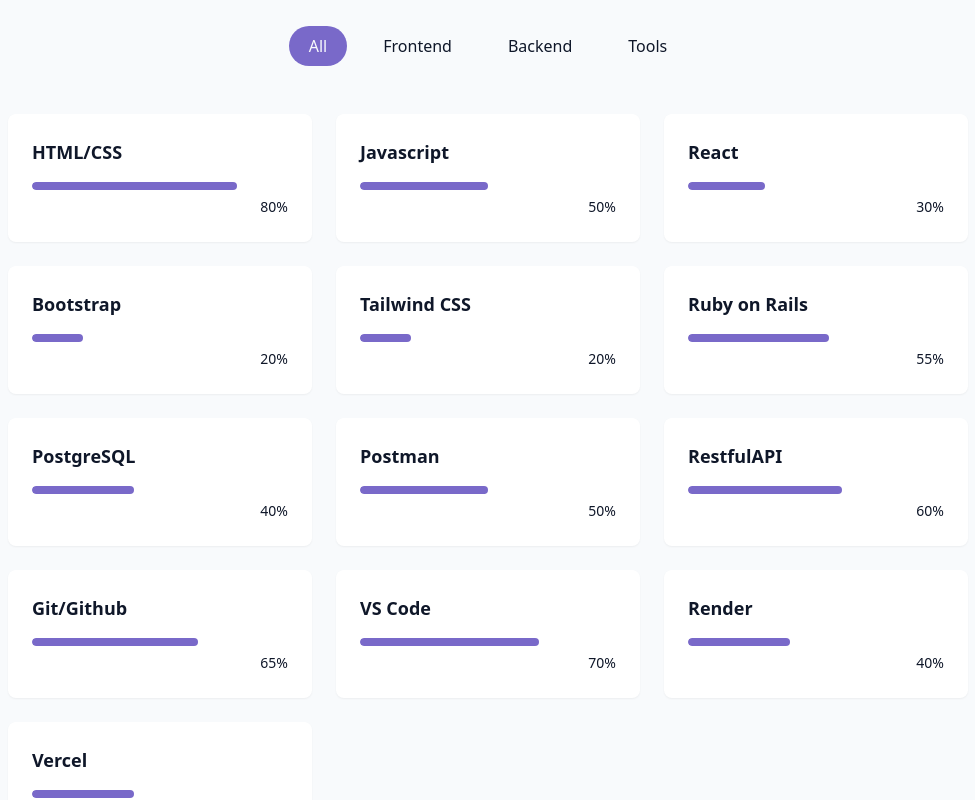
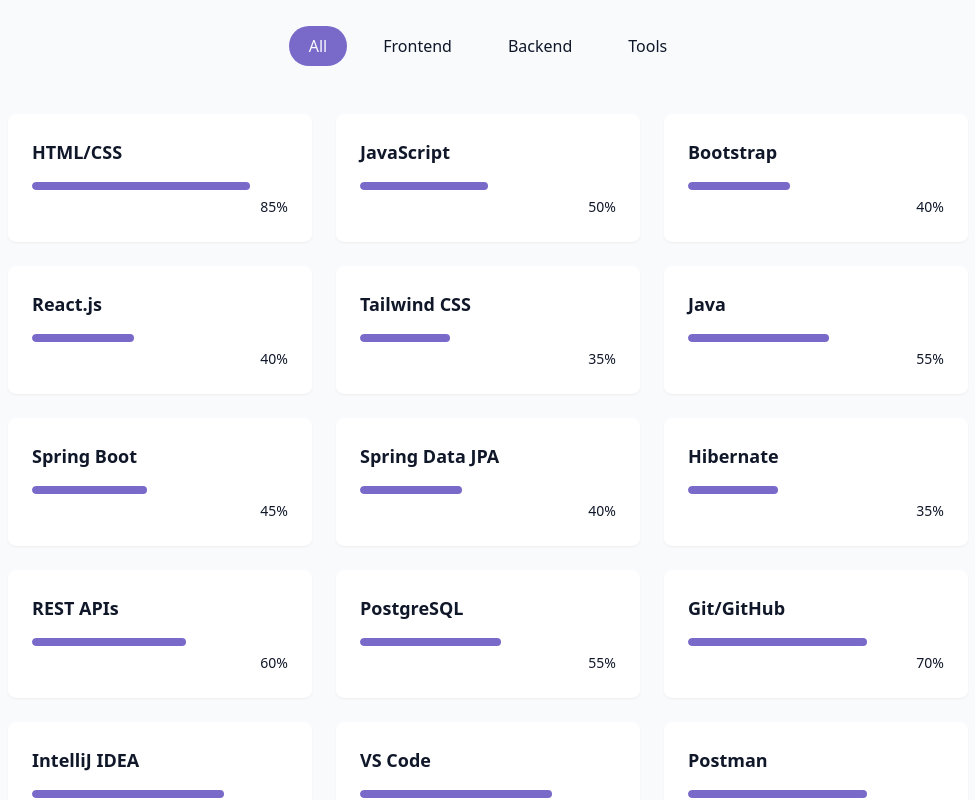
Before and after one commit to nixxiva/Portfolio, a React (Vite) app: page / in a window 1280 px wide. Shown: the part 1760-2560 px from the top of the page, without its empty margins (152-1127 px from the left). Built offline with nearby package versions, Linux system fonts and the light colour scheme.

Commit message:
Revise skill levels and names in SkillsSection
Updated skill levels and names in the SkillsSection component.

```diff
--- a/src/components/SkillsSection.jsx
+++ b/src/components/SkillsSection.jsx
@@ -2,24 +2,30 @@
 import { cn } from "@/lib/utils";
 
 const skills = [
-	// FRONTEND
-  { name: "HTML/CSS", level: 80, category: "frontend"},
-  { name: "Javascript", level: 50, category: "frontend"},
-  { name: "React", level: 30, category: "frontend"},
-  { name: "Bootstrap", level: 20, category: "frontend"},
-  { name: "Tailwind CSS", level: 20, category: "frontend"},
+  // Frontend
+  { name: "HTML/CSS", level: 85, category: "frontend" },
+  { name: "JavaScript", level: 50, category: "frontend" },
+  { name: "Bootstrap", level: 40, category: "frontend" },
+  { name: "React.js", level: 40, category: "frontend" },
+  { name: "Tailwind CSS", level: 35, category: "frontend" },
 
-	// Backend
-  { name: "Ruby on Rails", level: 55, category: "backend"},
-  { name: "PostgreSQL", level: 40, category: "backend"},
-  { name: "Postman", level: 50, category: "backend"},
-  { name: "RestfulAPI", level: 60, category: "backend"},
+  // Backend
+  { name: "Java", level: 55, category: "backend" },
+  { name: "Spring Boot", level: 45, category: "backend" },
+  { name: "Spring Data JPA", level: 40, category: "backend" },
+  { name: "Hibernate", level: 35, category: "backend" },
+  { name: "REST APIs", level: 60, category: "backend" },
+  { name: "PostgreSQL", level: 55, category: "backend" },
 
-	// Tools
-  { name: "Git/Github", level: 65, category: "tools"},
-  { name: "VS Code", level: 70, category: "tools"},
-  { name: "Render", level: 40, category: "tools"},
-  { name: "Vercel", level: 40, category: "tools"},
+  // Tools
+  { name: "Git/GitHub", level: 70, category: "tools" },
+  { name: "IntelliJ IDEA", level: 75, category: "tools" },
+  { name: "VS Code", level: 75, category: "tools" },
+  { name: "Postman", level: 70, category: "tools" },
+  { name: "Render", level: 55, category: "tools" },
+  { name: "Neon PostgreSQL", level: 50, category: "tools" },
+  { name: "TablePlus", level: 55, category: "tools" },
+  { name: "AWS", level: 30, category: "tools" },
 ];
 
 const categories = ["all", "frontend", "backend", "tools"];
```
